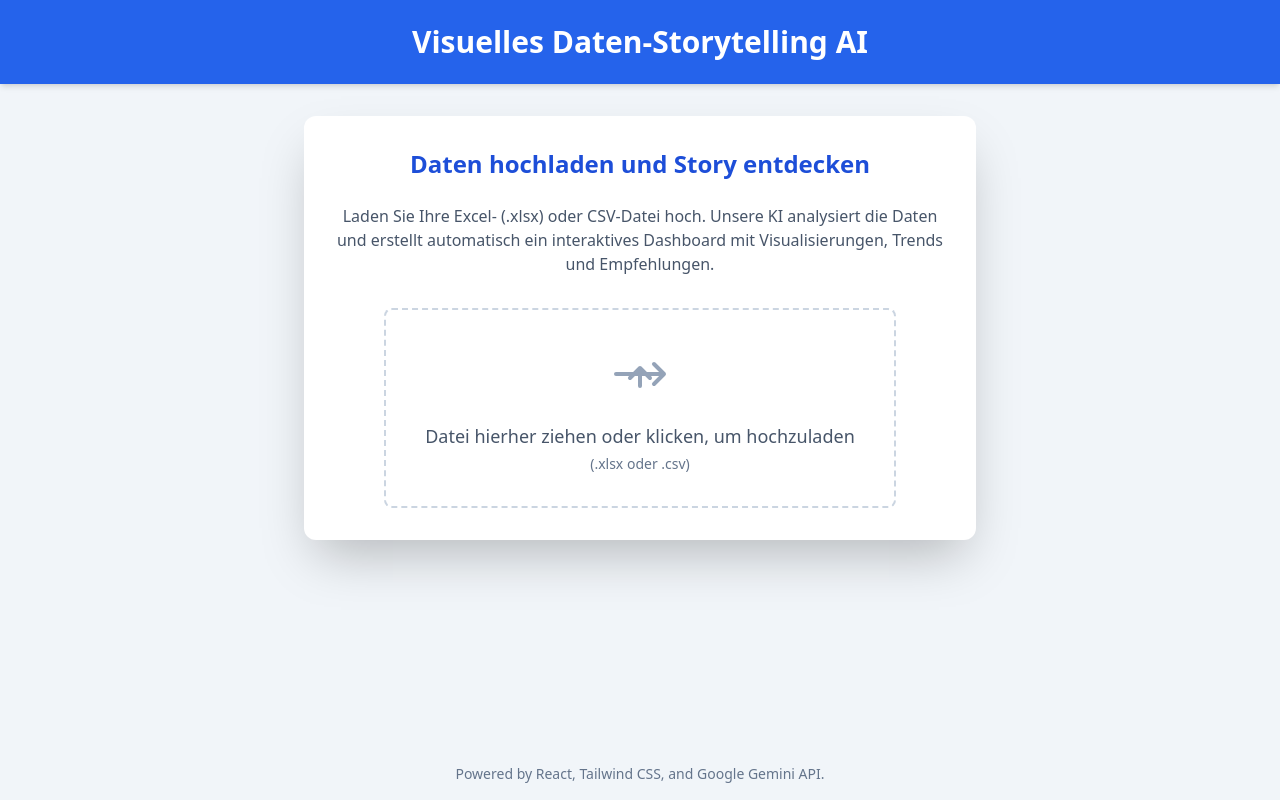
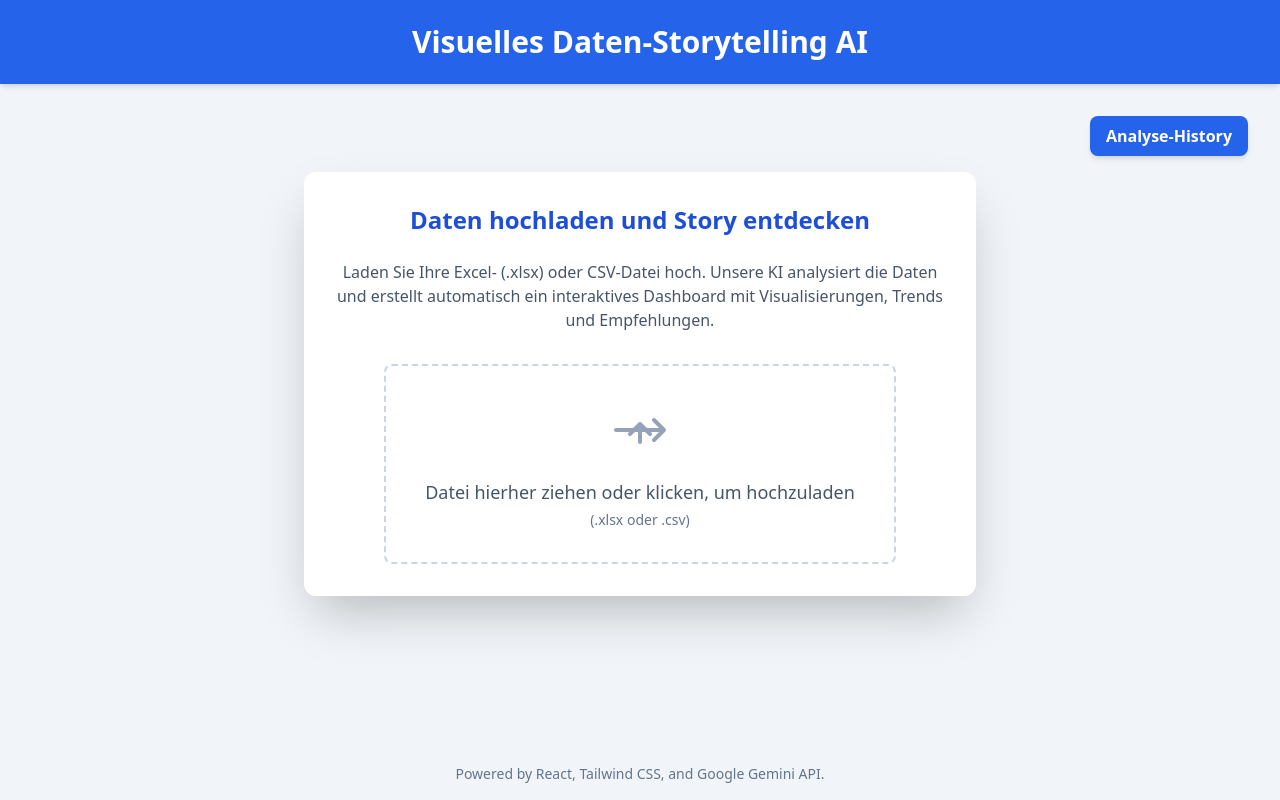
Before and after one commit to Funnypeace/visuelles-datenstorytelling-ai, a React (Vite) app: page / in a window 1280 px wide. Built offline with nearby package versions, Linux system fonts and the light colour scheme; no server answers.

Commit message:
Update App.tsx

```diff
--- a/App.tsx
+++ b/App.tsx
@@ -9,10 +9,10 @@ import { APP_TITLE, GEMINI_MODEL_TEXT } from './constants';
 import { jsPDF } from 'jspdf';
 import html2canvas from 'html2canvas';
 
-// NEU: Supabase-Service importieren
-import { insertAnalysis } from './services/analysisService';
+import { insertAnalysis, getAllAnalyses } from './services/analysisService';
+import AnalysisHistory from './components/AnalysisHistory';
 
-type AppView = 'upload' | 'loading' | 'dashboard' | 'error';
+type AppView = 'upload' | 'loading' | 'dashboard' | 'error' | 'history';
 
 const App: React.FC = () => {
   const [currentView, setCurrentView] = useState<AppView>('upload');
@@ -20,6 +20,7 @@ const App: React.FC = () => {
   const [analysisResult, setAnalysisResult] = useState<AnalysisResult | null>(null);
   const [fileName, setFileName] = useState<string>('');
   const [errorMessage, setErrorMessage] = useState<string | null>(null);
+  const [historyEntries, setHistoryEntries] = useState<any[]>([]);
   const dashboardRef = useRef<HTMLDivElement>(null);
 
   const resetState = () => {
@@ -43,7 +44,6 @@ const App: React.FC = () => {
         return;
       }
 
-      // KORREKT: Vite-Umgebungsvariable prüfen
       if (!import.meta.env.VITE_GEMINI_API_KEY) {
         setErrorMessage('Gemini API Key ist nicht konfiguriert. Bitte setzen Sie die Umgebungsvariable VITE_GEMINI_API_KEY.');
         setCurrentView('error');
@@ -54,7 +54,7 @@ const App: React.FC = () => {
       setAnalysisResult(analysis);
       setCurrentView('dashboard');
 
-      // NEU: Ergebnis & Daten in Supabase speichern
+      // Speichere Analyse in Supabase
       try {
         await insertAnalysis(
           file.name,
@@ -62,7 +62,6 @@ const App: React.FC = () => {
           analysis.result || (typeof analysis === "string" ? analysis : "")
         );
       } catch (err) {
-        // Optional: Speichere-Fehler anzeigen (App läuft trotzdem weiter)
         console.error("Supabase Insert Error:", err);
       }
     } catch (error) {
@@ -101,6 +100,42 @@ const App: React.FC = () => {
     }
   }, [fileName]);
 
+  // HISTORY: Lädt die History und zeigt die History-Ansicht an
+  const showHistory = async () => {
+    setCurrentView('loading');
+    try {
+      const entries = await getAllAnalyses();
+      setHistoryEntries(entries);
+      setCurrentView('history');
+    } catch (e: any) {
+      setErrorMessage(e.message || "Fehler beim Laden der History");
+      setCurrentView('error');
+    }
+  };
+
+  // HISTORY: Erneut analysieren
+  const handleReanalyze = async (entry: any) => {
+    setCurrentView('loading');
+    setFileName(entry.filename);
+    setParsedData(entry.data);
+    setAnalysisResult(null);
+    try {
+      const analysis = await analyzeDataWithGemini(entry.data, entry.filename, GEMINI_MODEL_TEXT);
+      setAnalysisResult(analysis);
+      setCurrentView('dashboard');
+      // Optional: Erneute Speicherung in Supabase – nur falls du möchtest!
+      // await insertAnalysis(entry.filename, entry.data, analysis.result || (typeof analysis === "string" ? analysis : ""));
+    } catch (error) {
+      setErrorMessage(error instanceof Error ? error.message : "Ein Fehler ist aufgetreten");
+      setCurrentView('error');
+    }
+  };
+
+  // HISTORY: Zurück zur App
+  const handleBackToApp = () => {
+    setCurrentView('upload');
+  };
+
   return (
     <div className="min-h-screen bg-secondary-100 text-secondary-800 flex flex-col">
       <header className="bg-primary-600 text-white p-6 shadow-md">
@@ -108,6 +143,18 @@ const App: React.FC = () => {
       </header>
 
       <main className="flex-grow container mx-auto p-4 sm:p-6 lg:p-8">
+        {/* Button für History-Ansicht oben rechts */}
+        {currentView !== 'history' && (
+          <div className="flex justify-end mb-4">
+            <button
+              onClick={showHistory}
+              className="px-4 py-2 bg-primary-600 text-white font-semibold rounded-lg shadow-md hover:bg-primary-700 transition duration-150"
+            >
+              Analyse-History
+            </button>
+          </div>
+        )}
+
         {currentView === 'loading' && <LoadingSpinner message="Analysiere Daten..." />}
 
         {currentView === 'upload' && (
@@ -145,6 +192,14 @@ const App: React.FC = () => {
             onReset={resetState}
           />
         )}
+
+        {currentView === 'history' && (
+          <AnalysisHistory
+            analyses={historyEntries}
+            onReanalyze={handleReanalyze}
+            onBack={handleBackToApp}
+          />
+        )}
       </main>
 
       <footer className="text-center p-4 text-secondary-500 text-sm">
```
